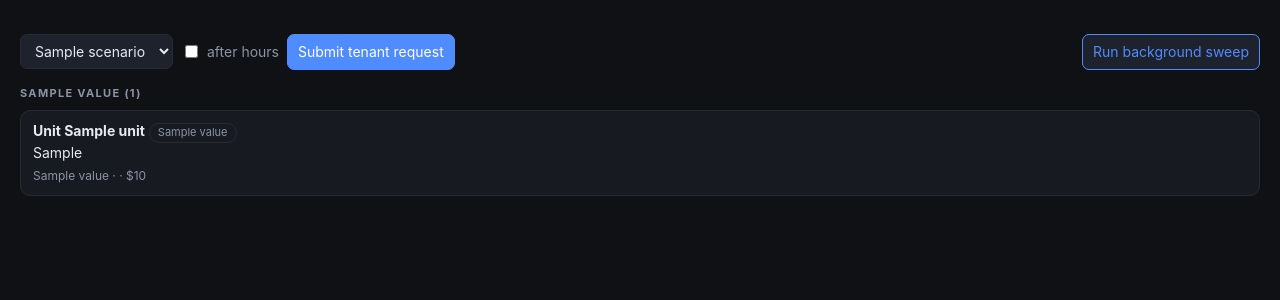
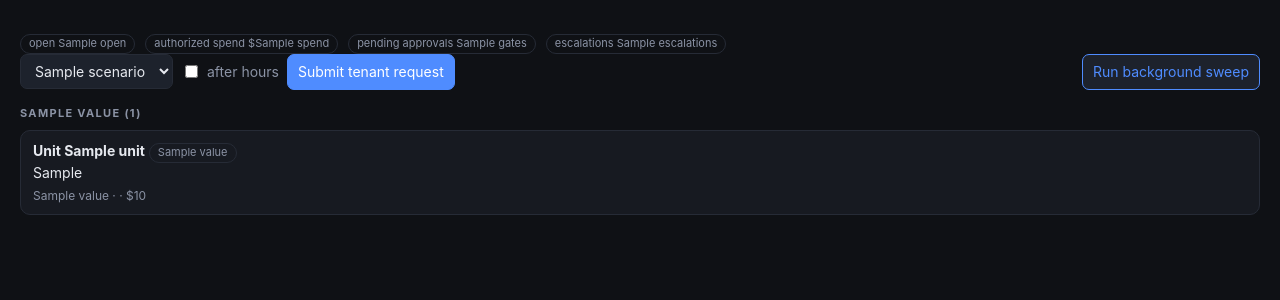
Before and after one commit to scking21/handoff, a FastAPI app: template src/handoff/web/templates/board.html in a window 1280 px wide. Shown: the part 54-354 px from the top of the page. Run offline with FastAPI, Linux system fonts and the light colour scheme; the template is opened without the code that fills it: most values are stand-ins (such as "Sample title", 1, 10 or a date in 2020).

Commit message:
Board stats bar (open/spend/gates/escalations) +  billing alarm

```diff
--- a/src/handoff/web/app.py
+++ b/src/handoff/web/app.py
@@ -134,10 +134,21 @@ def board(request: Request):
         cols = [t for t in tickets if t.status == status]
         if cols or status in (TicketStatus.AWAITING_APPROVAL, TicketStatus.DISPATCHED, TicketStatus.EXCEPTION):
             columns.append({"status": status, "tickets": cols})
+    open_statuses = {TicketStatus.INTAKE, TicketStatus.TRIAGED, TicketStatus.AWAITING_APPROVAL,
+                     TicketStatus.DISPATCHED, TicketStatus.SCHEDULED, TicketStatus.IN_PROGRESS}
+    open_tickets = [t for t in tickets if t.status in open_statuses]
+    spend = sum(t.authorized_cost or 0 for t in tickets if t.status != TicketStatus.INTAKE)
+    stats = {
+        "open": len(open_tickets),
+        "spend": spend,
+        "escalations": sum(1 for t in tickets if t.status == TicketStatus.EXCEPTION),
+        "gates": sum(1 for t in tickets if t.status == TicketStatus.AWAITING_APPROVAL),
+    }
     return TEMPLATES.TemplateResponse(
         request,
         "board.html",
-        {"columns": columns, "scenarios": [s["key"] for s in SCENARIOS], "vendor_name": _vendor_name},
+        {"columns": columns, "scenarios": [s["key"] for s in SCENARIOS],
+         "vendor_name": _vendor_name, "stats": stats},
     )
 
 
--- a/src/handoff/web/templates/board.html
+++ b/src/handoff/web/templates/board.html
@@ -1,6 +1,13 @@
 {% extends "base.html" %}
 {% block content %}
-<div class="row" style="margin-top:16px; justify-content: space-between">
+<div class="row" style="margin-top:16px">
+  <div class="pill">open {{ stats.open }}</div>
+  <div class="pill">authorized spend ${{ stats.spend }}</div>
+  <div class="pill">pending approvals {{ stats.gates }}</div>
+  <div class="pill">escalations {{ stats.escalations }}</div>
+</div>
+
+<div class="row" style="justify-content: space-between">
   <form class="inline" method="post" action="/tickets/new">
     <select name="scenario">
       {% for s in scenarios %}<option value="{{ s }}">{{ s }}</option>{% endfor %}
```
